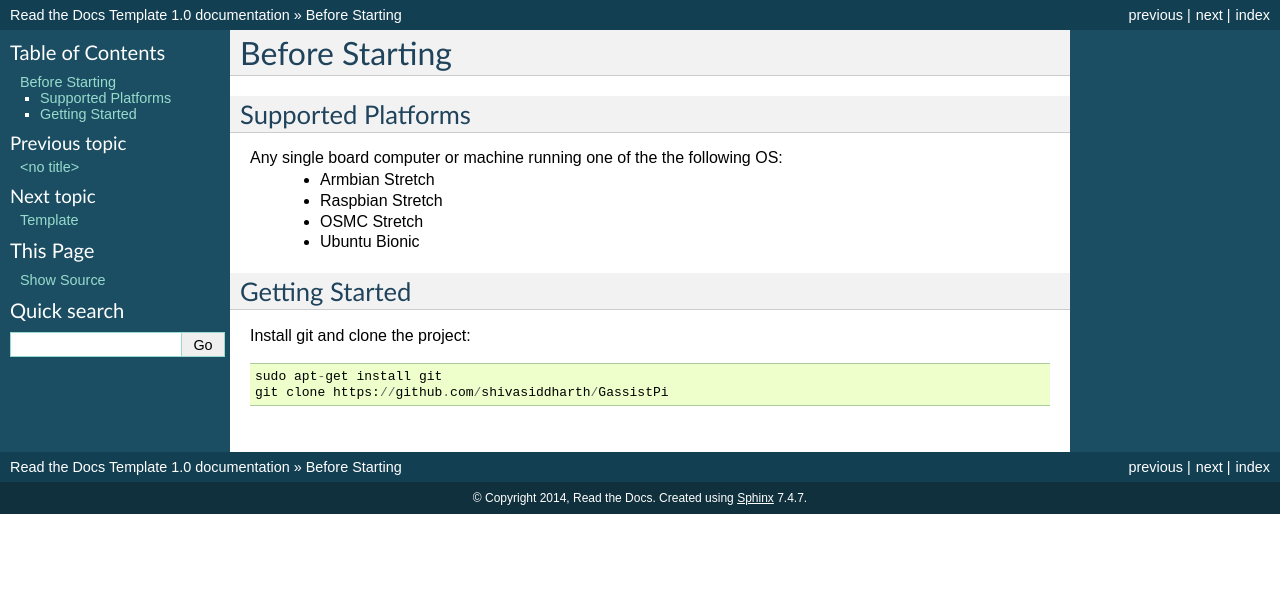
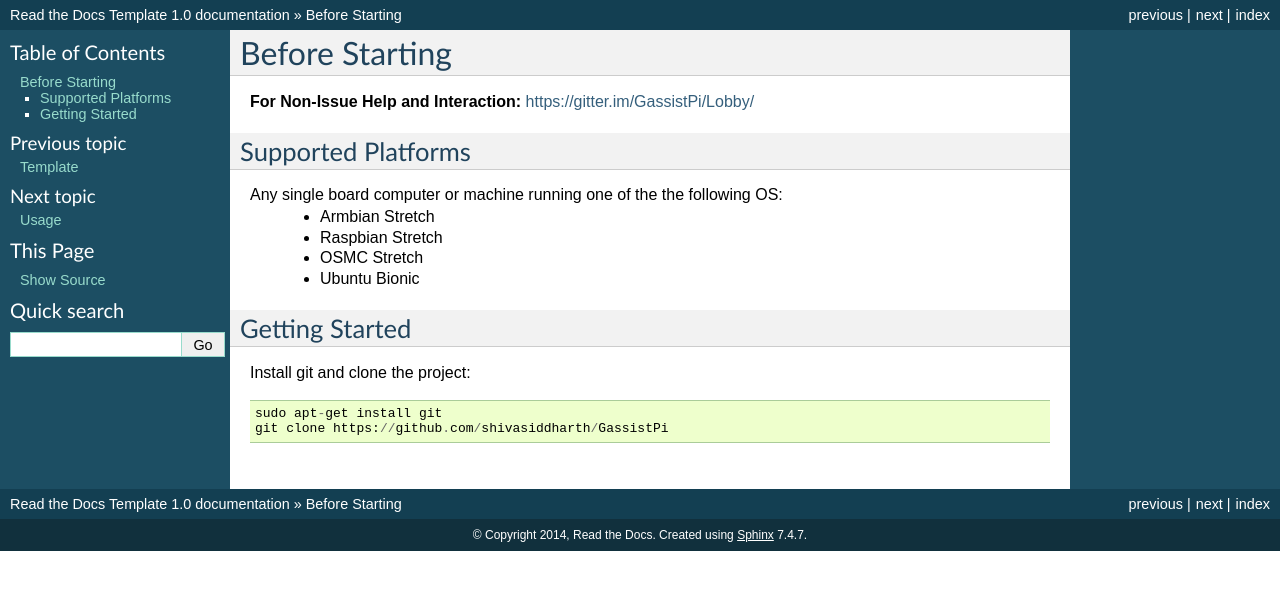
Before and after one commit to shivasiddharth/GassistPi-Documentation, a Sphinx documentation site: the page built from docs/starting.rst, in a window 1280 px wide. Shown: the top 590 px of the page. Built offline with Sphinx 7.4.7, drawn with Linux system fonts in a browser that asks for light colours.

Commit message:
Update and rename installation.rst to starting.rst

```diff
--- a/docs/installation.rst
+++ b/docs/starting.rst
@@ -1,6 +1,8 @@
 ============
 Before Starting
 ============
+
+**For Non-Issue Help and Interaction:** https://gitter.im/GassistPi/Lobby/
 
 Supported Platforms
 -------------------
```
